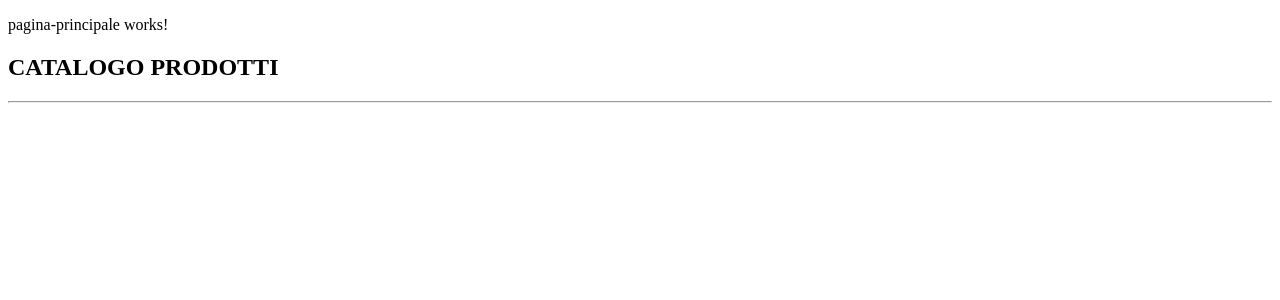
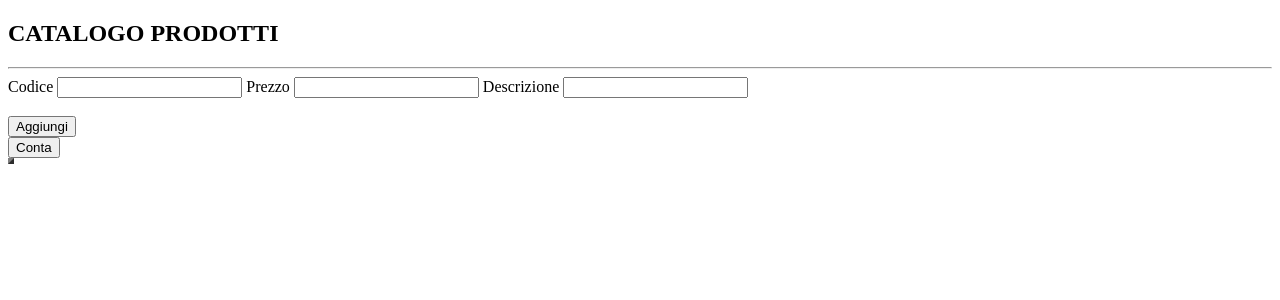
Before and after one commit to marcobonaccorso/CatalogoProdottiImpaginato, an Angular app in the folder CatalogoProdottiImpaginato/: page /PaginaPrincipale in a window 1280 px wide. Shown: the top 300 px of the page. Built offline with nearby package versions, Linux system fonts and the light colour scheme.

Commit message:
implementazione html e mediator
abbiamo creato la classe prodotto, il mediator e impostato l'html della pagina principale

```diff
--- a/CatalogoProdottiImpaginato/src/app/app-routing.module.ts
+++ b/CatalogoProdottiImpaginato/src/app/app-routing.module.ts
@@ -7,7 +7,8 @@ import { SearchPageComponent } from './search-page/search-page.component';
 const routes: Routes = [
   {path: 'PaginaPrincipale', component: PaginaPrincipaleComponent},
   {path: 'SearchPage', component: SearchPageComponent},
-  { path: 'CountPage', component: CountPageComponent}
+  { path: 'CountPage', component: CountPageComponent},
+  { path: '', redirectTo: '/PaginaPrincipale', pathMatch: 'full'},
 ];
 
 @NgModule({
--- a/CatalogoProdottiImpaginato/src/app/app.component.html
+++ b/CatalogoProdottiImpaginato/src/app/app.component.html
@@ -1,3 +1 @@
 <router-outlet></router-outlet>
-<h2>CATALOGO PRODOTTI </h2>
-<hr>
--- a/CatalogoProdottiImpaginato/src/app/mediator.service.ts
+++ b/CatalogoProdottiImpaginato/src/app/mediator.service.ts
@@ -1,9 +1,12 @@
 import { Injectable } from '@angular/core';
+import { Prodotto } from './prodotto';
 
 @Injectable({
   providedIn: 'root'
 })
 export class MediatorService {
 
+  prodotti: Prodotto[]=[];
+
   constructor() { }
 }
--- a/CatalogoProdottiImpaginato/src/app/pagina-principale/pagina-principale.component.html
+++ b/CatalogoProdottiImpaginato/src/app/pagina-principale/pagina-principale.component.html
@@ -1 +1,25 @@
-<p>pagina-principale works!</p>
+<h2>CATALOGO PRODOTTI </h2>
+<hr>
+Codice
+<input type="text" [(ngModel)]="prodotto.codice">
+Prezzo
+<input type="text" [(ngModel)]="prodotto.prezzo">
+Descrizione
+<input type="text" [(ngModel)]="prodotto.descrizione">
+<br>
+<br>
+<button (click)="aggiungi()">Aggiungi</button>
+<br>
+<button (click)="conta()">Conta</button>
+<br>
+<table border=3px>
+  <tr *ngFor="let x of med.prodotti">
+
+    <td>{{x.codice}}</td>
+
+    <td>{{x.prezzo}}</td>
+
+    <td>{{x.descrizione}}</td>
+
+  </tr>
+</table>
--- a/CatalogoProdottiImpaginato/src/app/pagina-principale/pagina-principale.component.ts
+++ b/CatalogoProdottiImpaginato/src/app/pagina-principale/pagina-principale.component.ts
@@ -1,4 +1,7 @@
 import { Component, OnInit } from '@angular/core';
+import { Router } from '@angular/router';
+import { MediatorService } from '../mediator.service';
+import { Prodotto } from '../prodotto';
 
 @Component({
   selector: 'app-pagina-principale',
@@ -7,9 +10,19 @@ import { Component, OnInit } from '@angular/core';
 })
 export class PaginaPrincipaleComponent implements OnInit {
 
-  constructor() { }
+  prodotto= new Prodotto();
+
+  constructor(private router: Router, public med: MediatorService) { }
 
   ngOnInit(): void {
   }
 
+  aggiungi(){
+
+  }
+
+  conta(){
+
+  }
+
 }
--- /dev/null
+++ b/CatalogoProdottiImpaginato/src/app/prodotto.ts
@@ -0,0 +1,5 @@
+export class Prodotto{
+    codice: string="";
+    descrizione: string="";
+    prezzo: number;
+}
```
